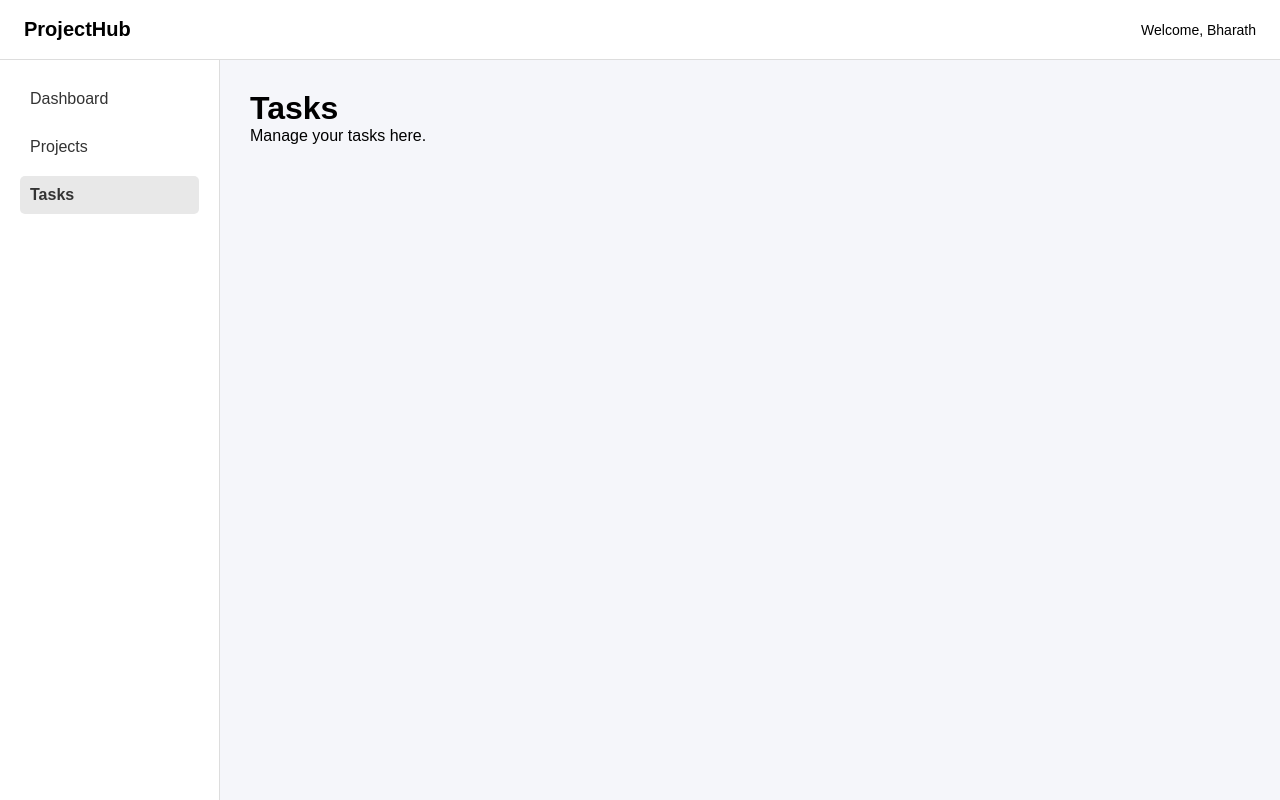
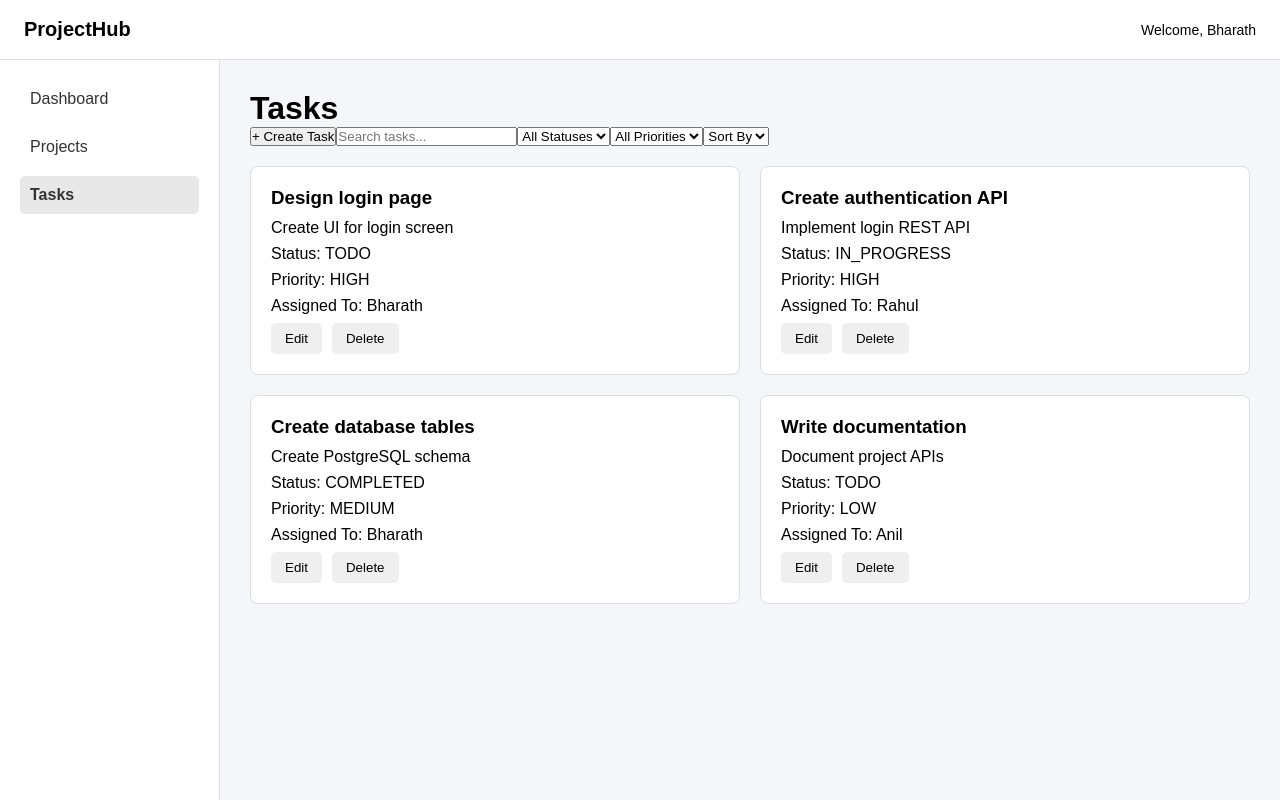
Before and after one commit to Bharath1496/Project-Management-App, a React (Vite) app: page /tasks in a window 1280 px wide. Built offline with nearby package versions, Linux system fonts and the light colour scheme.

Commit message:
Updated different features in tasks and projects section

```diff
--- /dev/null
+++ b/src/components/project/ProjectCard.jsx
@@ -0,0 +1,18 @@
+function ProjectCard({ project }) {
+  return (
+    <div className="project-card">
+      <h3>{project.name}</h3>
+
+      <p>{project.description}</p>
+
+      <p>
+        Status: {project.status}
+      </p>
+
+      <button>View</button>
+      <button>Edit</button>
+    </div>
+  );
+}
+
+export default ProjectCard;
--- /dev/null
+++ b/src/components/task/TaskCard.jsx
@@ -0,0 +1,33 @@
+function TaskCard({ task, onDelete }) {
+  return (
+    <div className="task-card">
+
+      <h3>{task.title}</h3>
+
+      <p>{task.description}</p>
+
+      <p>
+        Status: {task.status}
+      </p>
+
+      <p>
+        Priority: {task.priority}
+      </p>
+
+      <p>
+        Assigned To: {task.assignedTo}
+      </p>
+
+      <button>
+        Edit
+      </button>
+
+      <button onClick={() => onDelete(task.id)}>
+        Delete
+      </button>
+
+    </div>
+  );
+}
+
+export default TaskCard;
--- a/src/index.css
+++ b/src/index.css
@@ -74,3 +74,64 @@ body {
   background: #e8e8e8;
   font-weight: bold;
 }
+
+.project-list {
+  display: grid;
+  grid-template-columns: repeat(3, 1fr);
+  gap: 20px;
+  margin-top: 20px;
+}
+
+.project-card {
+  background: white;
+  border: 1px solid #ddd;
+  border-radius: 8px;
+  padding: 20px;
+}
+
+.project-card h3 {
+  margin-bottom: 10px;
+}
+
+.project-card p {
+  margin-bottom: 10px;
+}
+
+.project-card button {
+  margin-right: 10px;
+  padding: 8px 14px;
+  border: none;
+  border-radius: 5px;
+  cursor: pointer;
+}
+
+
+.task-list {
+  display: grid;
+  grid-template-columns: repeat(2, 1fr);
+  gap: 20px;
+  margin-top: 20px;
+}
+
+.task-card {
+  background: white;
+  border: 1px solid #ddd;
+  border-radius: 8px;
+  padding: 20px;
+}
+
+.task-card h3 {
+  margin-bottom: 10px;
+}
+
+.task-card p {
+  margin-bottom: 8px;
+}
+
+.task-card button {
+  margin-right: 10px;
+  padding: 8px 14px;
+  border: none;
+  border-radius: 5px;
+  cursor: pointer;
+}
--- a/src/pages/Projects.jsx
+++ b/src/pages/Projects.jsx
@@ -1,8 +1,61 @@
+// function Projects() {
+//   return (
+//     <div>
+//       <h1>Projects</h1>
+//       <p>Manage your projects here.</p>
+//     </div>
+//   );
+// }
+
+// export default Projects;
+
+
+import { useState } from "react";
+import ProjectCard from "../components/project/ProjectCard";
+
 function Projects() {
+
+  const [projects, setProjects] = useState([
+    {
+      id: 1,
+      name: "E-Commerce App",
+      description: "Online shopping platform",
+      status: "Active"
+    },
+    {
+      id: 2,
+      name: "HR Management",
+      description: "Employee management system",
+      status: "Completed"
+    },
+    {
+      id: 3,
+      name: "Banking Application",
+      description: "Digital banking platform",
+      status: "Active"
+    }
+  ]);
+
   return (
     <div>
+
       <h1>Projects</h1>
-      <p>Manage your projects here.</p>
+
+      <button>
+        + Create Project
+      </button>
+
+      <div className="project-list">
+
+        {projects.map((project) => (
+          <ProjectCard
+            key={project.id}
+            project={project}
+          />
+        ))}
+
+      </div>
+
     </div>
   );
 }
--- a/src/pages/Tasks.jsx
+++ b/src/pages/Tasks.jsx
@@ -1,8 +1,177 @@
+// function Tasks() {
+//   return (
+//     <div>
+//       <h1>Tasks</h1>
+//       <p>Manage your tasks here.</p>
+//     </div>
+//   );
+// }
+
+// export default Tasks;
+
+import { useState } from "react";
+import TaskCard from "../components/task/TaskCard";
+
 function Tasks() {
+
+  const [search, setSearch] = useState("");
+
+  const [statusFilter, setStatusFilter] = useState("ALL");
+
+  const [priorityFilter, setPriorityFilter] = useState("ALL");
+
+  const [sortBy, setSortBy] = useState("NONE");
+
+  const [tasks, setTasks] = useState([
+    {
+      id: 1,
+      title: "Design login page",
+      description: "Create UI for login screen",
+      status: "TODO",
+      priority: "HIGH",
+      assignedTo: "Bharath"
+    },
+    {
+      id: 2,
+      title: "Create authentication API",
+      description: "Implement login REST API",
+      status: "IN_PROGRESS",
+      priority: "HIGH",
+      assignedTo: "Rahul"
+    },
+    {
+      id: 3,
+      title: "Create database tables",
+      description: "Create PostgreSQL schema",
+      status: "COMPLETED",
+      priority: "MEDIUM",
+      assignedTo: "Bharath"
+    },
+    {
+      id: 4,
+      title: "Write documentation",
+      description: "Document project APIs",
+      status: "TODO",
+      priority: "LOW",
+      assignedTo: "Anil"
+    }
+  ]);
+
+  function handleDelete(id) {
+    setTasks(
+      tasks.filter((task) => task.id !== id)
+    );
+  }
+
+//   const filteredTasks = tasks.filter((task) =>
+//   task.title.toLowerCase().includes(search.toLowerCase()));
+
+    const filteredTasks = tasks
+    .filter((task) =>
+        task.title.toLowerCase().includes(search.toLowerCase())
+    )
+    .filter((task) =>
+        statusFilter === "ALL"
+        ? true
+        : task.status === statusFilter
+    )
+    .filter((task) =>
+    priorityFilter === "ALL"
+      ? true
+      : task.priority === priorityFilter
+    );
+
+    const sortedTasks = [...filteredTasks].sort((a, b) => {
+
+    if (sortBy === "TITLE") {
+        return a.title.localeCompare(b.title);
+    }
+
+    if (sortBy === "PRIORITY") {
+        const priorityOrder = {
+        HIGH: 1,
+        MEDIUM: 2,
+        LOW: 3
+        };
+
+        return priorityOrder[a.priority] - priorityOrder[b.priority];
+    }
+
+    return 0;
+    });
+
   return (
     <div>
+
       <h1>Tasks</h1>
-      <p>Manage your tasks here.</p>
+
+      <button>
+        + Create Task
+
+      </button>
+
+      <input
+            type="text"
+            placeholder="Search tasks..."
+            value={search}
+            onChange={(e) => setSearch(e.target.value)}
+            />
+
+        <select
+            value={statusFilter}
+            onChange={(e) => setStatusFilter(e.target.value)}
+        >
+            <option value="ALL">All Statuses</option>
+            <option value="TODO">Todo</option>
+            <option value="IN_PROGRESS">In Progress</option>
+            <option value="COMPLETED">Completed</option>
+        </select>
+
+        <select
+            value={priorityFilter}
+            onChange={(e) => setPriorityFilter(e.target.value)}
+        >
+            <option value="ALL">All Priorities</option>
+            <option value="HIGH">High</option>
+            <option value="MEDIUM">Medium</option>
+            <option value="LOW">Low</option>
+        </select>
+
+        <select
+            value={sortBy}
+            onChange={(e) => setSortBy(e.target.value)}
+        >
+            <option value="NONE">Sort By</option>
+            <option value="TITLE">Title</option>
+            <option value="PRIORITY">Priority</option>
+        </select>
+
+      {/* <div className="task-list">
+
+        {sortedTasks.map((task) => (
+          <TaskCard
+            key={task.id}
+            task={task}
+            onDelete={handleDelete}
+          />
+        ))}
+
+      </div> */}
+
+      {sortedTasks.length === 0 ? (
+        <p>No tasks found.</p>
+        ) : (
+        <div className="task-list">
+            {sortedTasks.map((task) => (
+            <TaskCard
+                key={task.id}
+                task={task}
+                onDelete={handleDelete}
+            />
+            ))}
+        </div>
+        )}
+
     </div>
   );
 }
```
